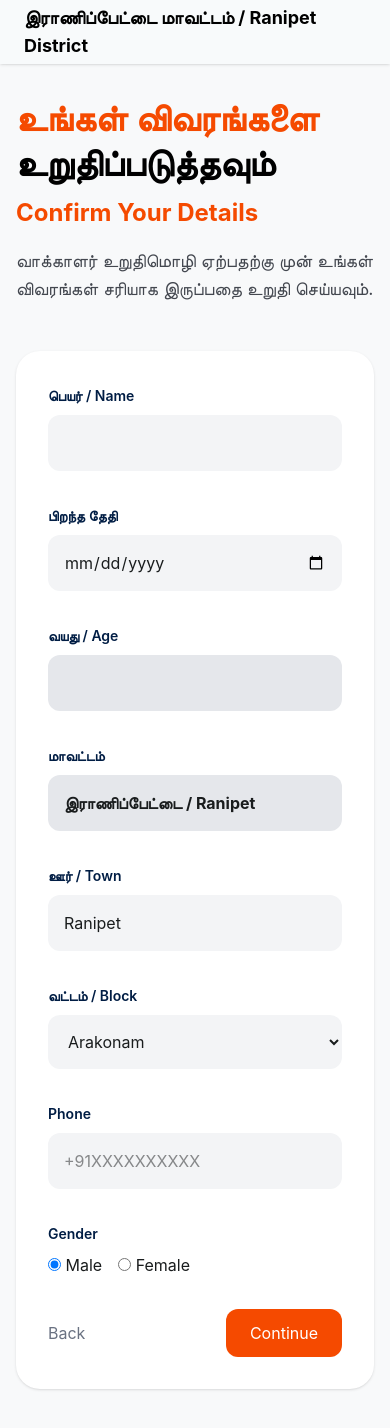
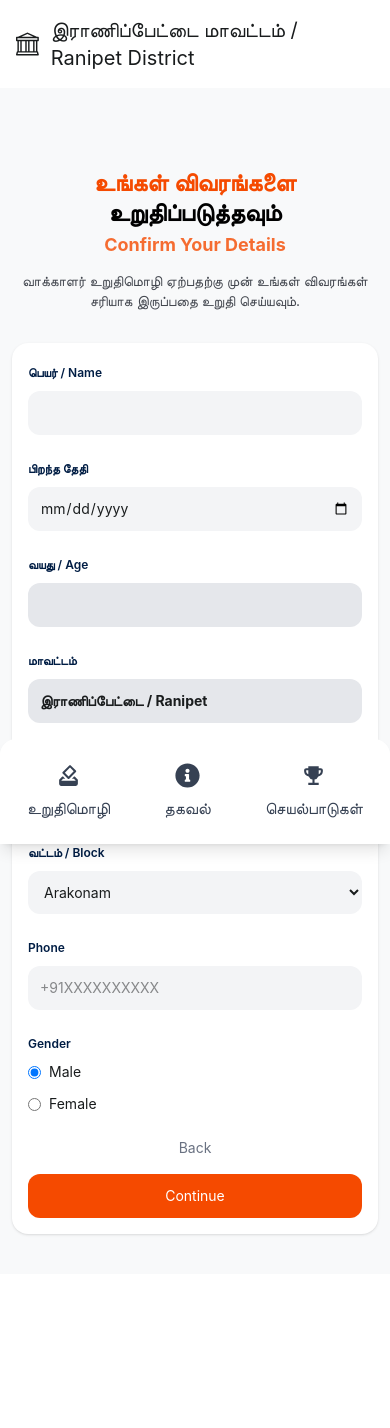
Before and after one commit to Dharunganesh/vote_pledge, a React (Vite) app: page /userDetails in a window 390 px wide. Shown: the top 1428 px of the page. After the commit the page ends 1274 px from the top, so only its background shows below. Built offline with nearby package versions, Linux system fonts and the light colour scheme; no server answers.

Commit message:
css changes

```diff
--- a/src/Pages/UserDetails.jsx
+++ b/src/Pages/UserDetails.jsx
@@ -1,5 +1,6 @@
 import { useState } from 'react'
 import { useNavigate } from 'react-router-dom'
+import Navbar from '../Components/Navbar'
 
 const API_BASE_URL = import.meta.env.VITE_API_URL
 
@@ -116,98 +117,109 @@ export default function UserDetails() {
 
   return (
     <div className="bg-[#f8f9fa] text-[#191c1d] min-h-screen flex flex-col">
+      <Navbar />
 
-      {/* Header */}
-      <header className="fixed top-0 w-full z-50 bg-slate-50/80 backdrop-blur-xl shadow-sm h-16 flex items-center justify-between px-6">
-        <span className="text-lg font-bold text-black">
-          இராணிப்பேட்டை மாவட்டம் / Ranipet District
-        </span>
-      </header>
-
-      <main className="flex-grow pt-24 pb-12 px-4 md:px-8 max-w-4xl mx-auto w-full">
+      <main className="flex-grow pt-20 sm:pt-24 pb-10 px-3 sm:px-6 md:px-8 max-w-5xl mx-auto w-full">
 
         {/* Title */}
-        <div className="mb-12">
-          <h1 className="text-4xl md:text-5xl font-bold text-orange-600 leading-tight mb-4">
+        <div className="mb-8 sm:mb-12 text-center sm:text-left">
+          <h1 className="text-2xl sm:text-3xl md:text-5xl font-bold text-orange-600 leading-tight">
             உங்கள் விவரங்களை{" "}
             <span className="text-black">உறுதிப்படுத்தவும்</span>
             <br />
-            <span className="text-2xl md:text-3xlopacity-80">
+            <span className="text-lg sm:text-xl md:text-2xl opacity-80">
               Confirm Your Details
             </span>
           </h1>
 
-          <p className="text-[#43474f] max-w-2xl text-lg">
-            வாக்காளர் உறுதிமொழி ஏற்பதற்கு முன் உங்கள் விவரங்கள் சரியாக இருப்பதை
-            உறுதி செய்யவும்.
+          <p className="text-[#43474f] mt-3 max-w-2xl text-sm sm:text-base md:text-lg mx-auto sm:mx-0">
+            வாக்காளர் உறுதிமொழி ஏற்பதற்கு முன் உங்கள் விவரங்கள் சரியாக இருப்பதை உறுதி செய்யவும்.
           </p>
         </div>
 
-        {/* Form */}
-        <div className="bg-white rounded-3xl p-8 md:p-12 shadow">
-          <form className="space-y-8" onSubmit={handleSubmit}>
+        {/* Form Card */}
+        <div className="bg-white rounded-2xl sm:rounded-3xl p-4 sm:p-6 md:p-10 shadow">
 
-            <div className="grid grid-cols-1 md:grid-cols-2 gap-x-12 gap-y-8">
+          <form className="space-y-6 sm:space-y-8" onSubmit={handleSubmit}>
+
+            {/* Grid */}
+            <div className="grid grid-cols-1 md:grid-cols-2 gap-5 sm:gap-8">
 
               {/* Name */}
               <div>
-                <label className="text-sm font-semibold text-[#001d44]">பெயர் / Name</label>
+                <label className="text-xs sm:text-sm font-semibold text-[#001d44]">
+                  பெயர் / Name
+                </label>
                 <input
                   name="name"
                   value={formData.name}
                   onChange={handleChange}
-                  className="w-full bg-gray-100 p-4 rounded-xl mt-2"
+                  className="w-full bg-gray-100 p-3 sm:p-4 rounded-xl mt-2 text-sm sm:text-base"
                   required
                 />
               </div>
 
               {/* DOB */}
               <div>
-                <label className="text-sm font-semibold text-[#001d44]">பிறந்த தேதி</label>
+                <label className="text-xs sm:text-sm font-semibold text-[#001d44]">
+                  பிறந்த தேதி
+                </label>
                 <input
                   type="date"
                   name="dob"
                   value={formData.dob}
                   onChange={handleChange}
-                  className="w-full bg-gray-100 p-4 rounded-xl mt-2"
+                  className="w-full bg-gray-100 p-3 sm:p-4 rounded-xl mt-2 text-sm sm:text-base"
                   required
                 />
               </div>
 
               {/* Age */}
               <div>
-                <label className="text-sm font-semibold text-[#001d44]">வயது / Age</label>
-                <input value={age} readOnly className="w-full bg-gray-200 p-4 rounded-xl mt-2" />
+                <label className="text-xs sm:text-sm font-semibold text-[#001d44]">
+                  வயது / Age
+                </label>
+                <input
+                  value={age}
+                  readOnly
+                  className="w-full bg-gray-200 p-3 sm:p-4 rounded-xl mt-2 text-sm sm:text-base"
+                />
               </div>
 
               {/* District */}
               <div>
-                <label className="text-sm font-semibold text-[#001d44]">மாவட்டம்</label>
-                <div className="bg-gray-200 p-4 rounded-xl mt-2 font-bold">
+                <label className="text-xs sm:text-sm font-semibold text-[#001d44]">
+                  மாவட்டம்
+                </label>
+                <div className="bg-gray-200 p-3 sm:p-4 rounded-xl mt-2 font-bold text-sm sm:text-base">
                   இராணிப்பேட்டை / Ranipet
                 </div>
               </div>
 
               {/* Town */}
               <div>
-                <label className="text-sm font-semibold text-[#001d44]">ஊர் / Town</label>
+                <label className="text-xs sm:text-sm font-semibold text-[#001d44]">
+                  ஊர் / Town
+                </label>
                 <input
                   name="town"
                   value={formData.town}
                   onChange={handleChange}
-                  className="w-full bg-gray-100 p-4 rounded-xl mt-2"
+                  className="w-full bg-gray-100 p-3 sm:p-4 rounded-xl mt-2 text-sm sm:text-base"
                   required
                 />
               </div>
 
               {/* Block */}
               <div>
-                <label className="text-sm font-semibold text-[#001d44]">வட்டம் / Block</label>
+                <label className="text-xs sm:text-sm font-semibold text-[#001d44]">
+                  வட்டம் / Block
+                </label>
                 <select
                   name="block"
                   value={formData.block}
                   onChange={handleChange}
-                  className="w-full bg-gray-100 p-4 rounded-xl mt-2"
+                  className="w-full bg-gray-100 p-3 sm:p-4 rounded-xl mt-2 text-sm sm:text-base"
                 >
                   <option value="Arakonam">Arakonam</option>
                   <option value="Arcot">Arcot</option>
@@ -218,38 +230,45 @@ export default function UserDetails() {
 
               {/* Phone */}
               <div>
-                <label className="text-sm font-semibold text-[#001d44]">Phone</label>
+                <label className="text-xs sm:text-sm font-semibold text-[#001d44]">
+                  Phone
+                </label>
                 <input
                   name="phone_number"
                   value={formData.phone_number}
                   onChange={handleChange}
                   placeholder="+91XXXXXXXXXX"
-                  className="w-full bg-gray-100 p-4 rounded-xl mt-2"
+                  className="w-full bg-gray-100 p-3 sm:p-4 rounded-xl mt-2 text-sm sm:text-base"
                   required
                 />
               </div>
 
               {/* Gender */}
               <div>
-                <label className="text-sm font-semibold text-[#001d44]">Gender</label>
-                <div className="flex gap-4 mt-2">
-                  <label>
+                <label className="text-xs sm:text-sm font-semibold text-[#001d44]">
+                  Gender
+                </label>
+                <div className="flex flex-col sm:flex-row gap-3 sm:gap-6 mt-2 text-sm sm:text-base">
+                  <label className="flex items-center gap-2">
                     <input
                       type="radio"
                       name="gender"
                       value="male"
                       checked={formData.gender === 'male'}
                       onChange={handleChange}
-                    /> Male
+                    />
+                    Male
                   </label>
-                  <label>
+
+                  <label className="flex items-center gap-2">
                     <input
                       type="radio"
                       name="gender"
                       value="female"
                       checked={formData.gender === 'female'}
                       onChange={handleChange}
-                    /> Female
+                    />
+                    Female
                   </label>
                 </div>
               </div>
@@ -257,27 +276,32 @@ export default function UserDetails() {
             </div>
 
             {/* Messages */}
-            {errorMessage && <p className="text-red-500">{errorMessage}</p>}
-            {successMessage && <p className="text-green-500">{successMessage}</p>}
+            {errorMessage && <p className="text-red-500 text-sm">{errorMessage}</p>}
+            {successMessage && <p className="text-green-500 text-sm">{successMessage}</p>}
 
             {/* Buttons */}
-            <div className="flex justify-between mt-6">
-              <button type="button" onClick={() => navigate('/')} className="text-gray-500">
+            <div className="flex flex-col sm:flex-row justify-between gap-4 mt-6">
+
+              <button
+                type="button"
+                onClick={() => navigate('/')}
+                className="w-full sm:w-auto text-gray-500 text-sm sm:text-base"
+              >
                 Back
               </button>
 
               <button
                 type="submit"
                 disabled={submitting}
-                className="bg-orange-600 text-white px-6 py-3 rounded-xl"
+                className="w-full sm:w-auto bg-orange-600 text-white px-6 py-3 rounded-xl text-sm sm:text-base"
               >
                 {submitting ? 'Saving...' : 'Continue'}
               </button>
+
             </div>
 
           </form>
         </div>
-
       </main>
     </div>
   )
```
